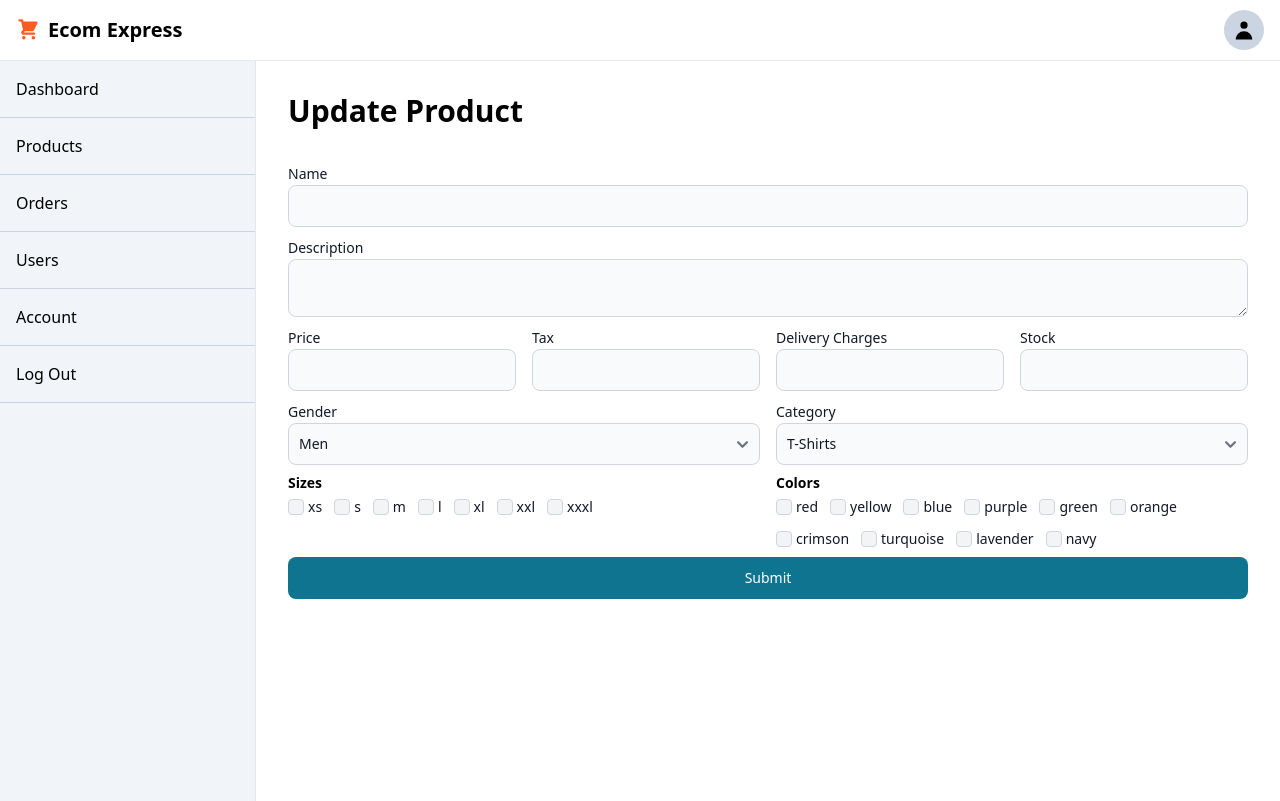
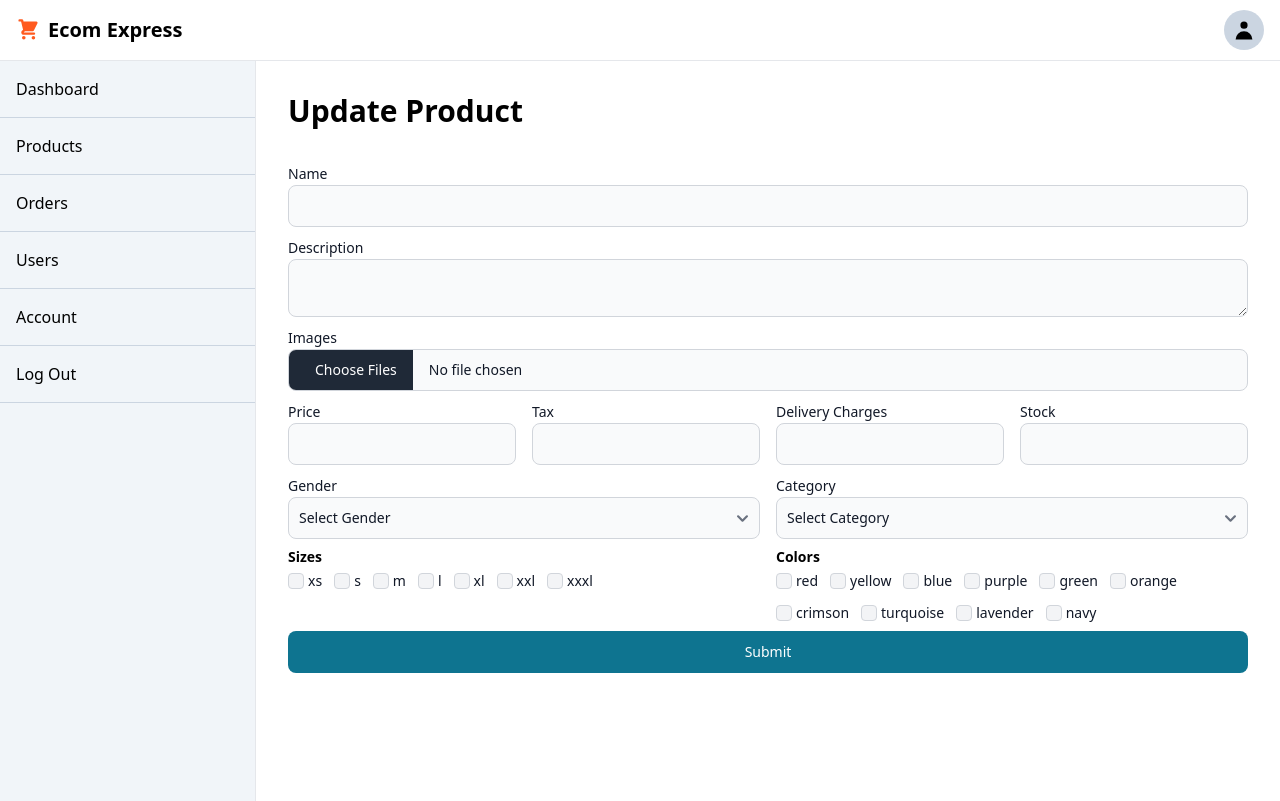
Before and after one commit to manikant-codes/node-projects, a React (Create React App) app in the folder frontend/: page /admin/products/1 in a window 1280 px wide. Built offline with nearby package versions, Linux system fonts and the light colour scheme.

Commit message:
implemented state

```diff
--- a/frontend/src/components/admin/productsListAdmin/AddUpdateProducts.jsx
+++ b/frontend/src/components/admin/productsListAdmin/AddUpdateProducts.jsx
@@ -1,19 +1,22 @@
 import { Button, Checkbox, Label, Select, Textarea } from "flowbite-react";
-import React from "react";
+import React, { useState } from "react";
 import { useParams } from "react-router-dom";
 import AdminPageTitle from "../../common/AdminPageTitle";
 import MyInput from "../../common/form/MyInput";
 import MyTextarea from "../../common/form/MyTextarea";
 import MySelect from "../../common/form/MySelect";
 import MyMultiCheckboxes from "../../common/form/MyMultiCheckboxes";
+import MyImageUpload from "../../common/form/MyImageUpload";
 
 const genderOprtions = [
+  { value: "", text: "Select Gender" },
   { value: "men", text: "Men" },
   { value: "women", text: "Women" },
   { value: "kids", text: "Kids" },
 ];
 
 const categoryOprtions = [
+  { value: "", text: "Select Category" },
   { value: "t-shirts", text: "T-Shirts" },
   { value: "shirts", text: "Shirts" },
   { value: "jeans", text: "Jeans" },
@@ -42,35 +45,131 @@ const colorsOptions = [
   { name: "navy", checked: false },
 ];
 
+const initialState = {
+  name: "",
+  desc: "",
+  price: "",
+  taxRate: "",
+  deliveryCharges: "",
+  stock: "",
+  images: [],
+  category: "",
+  gender: "",
+  sizes: sizesOptions,
+  colors: colorsOptions,
+};
+
 function AddUpdateProducts() {
   const { id } = useParams();
+  const [formState, setFormState] = useState(initialState);
+  const isAdd = id === "add";
 
-  const isAdd = id === "add";
+  function handleChange(e) {
+    setFormState({ ...formState, [e.target.name]: e.target.value });
+  }
+
+  function handleCheck(e, field) {
+    const updatedField = formState[field].map((value) => {
+      if (value.name === e.target.name) {
+        return { ...value, checked: !value.checked };
+      }
+      return value;
+    });
+
+    setFormState({ ...formState, [field]: updatedField });
+  }
+
+  function handleUpload(e) {
+    console.log(Array.from(e.target.files));
+    setFormState({
+      ...formState,
+      images: [...formState.images, ...Array.from(e.target.files)],
+    });
+  }
+
+  function handleRemove(index) {
+    const updatedField = formState.images.filter((value, i) => {
+      if (i === index) {
+        return false;
+      }
+      return true;
+    });
+    setFormState({ ...formState, images: updatedField });
+  }
+
+  console.log("formState", formState);
 
   return (
     <div>
       <AdminPageTitle title={isAdd ? "Add Product" : "Update Product"} />
       <div>
         <form className="flex flex-col gap-2">
-          <MyInput name="name" />
-          <MyTextarea name="desc" label="Description" />
+          <MyInput name="name" value={formState.name} onChange={handleChange} />
+          <MyTextarea
+            name="desc"
+            label="Description"
+            value={formState.desc}
+            onChange={handleChange}
+          />
+          <MyImageUpload
+            name="images"
+            multiple={true}
+            onChange={handleUpload}
+            remove={handleRemove}
+          />
           <div className="grid grid-cols-1 md:grid-cols-2 lg:grid-cols-4 gap-4">
-            <MyInput name="price" />
-            <MyInput name="taxRate" label="Tax" type="number" />
+            <MyInput
+              name="price"
+              type="number"
+              value={formState.price}
+              onChange={handleChange}
+            />
+            <MyInput
+              name="taxRate"
+              label="Tax"
+              type="number"
+              value={formState.taxRate}
+              onChange={handleChange}
+            />
             <MyInput
               name="deliveryCharges"
               label="Delivery Charges"
               type="number"
+              value={formState.deliveryCharges}
+              onChange={handleChange}
             />
-            <MyInput name="stock" type="number" />
+            <MyInput
+              name="stock"
+              type="number"
+              value={formState.stock}
+              onChange={handleChange}
+            />
           </div>
           <div className="grid grid-cols-1 lg:grid-cols-2 gap-4">
-            <MySelect name="gender" options={genderOprtions} />
-            <MySelect name="category" options={categoryOprtions} />
+            <MySelect
+              name="gender"
+              options={genderOprtions}
+              value={formState.gender}
+              onChange={handleChange}
+            />
+            <MySelect
+              name="category"
+              options={categoryOprtions}
+              value={formState.category}
+              onChange={handleChange}
+            />
           </div>
           <div className="grid grid-cols-1 lg:grid-cols-2 gap-4">
-            <MyMultiCheckboxes label="Sizes" options={sizesOptions} />
-            <MyMultiCheckboxes label="Colors" options={colorsOptions} />
+            <MyMultiCheckboxes
+              label="Sizes"
+              options={formState.sizes}
+              onChange={handleCheck}
+            />
+            <MyMultiCheckboxes
+              label="Colors"
+              options={formState.colors}
+              onChange={handleCheck}
+            />
           </div>
           <Button type="submit">Submit</Button>
         </form>
--- /dev/null
+++ b/frontend/src/components/common/form/MyImageUpload.jsx
@@ -0,0 +1,61 @@
+import { Label, TextInput } from "flowbite-react";
+import React, { useState } from "react";
+import { getLabelFromName } from "../../../helpers/productsFormHelper";
+import MyImagesPreview from "./MyImagesPreview";
+
+function MyImageUpload({
+  name,
+  label,
+  multiple = false,
+  onChange,
+  remove,
+  ...others
+}) {
+  const labelText = label || getLabelFromName(name);
+  const [urls, setUrls] = useState([]);
+
+  function handleUpload(e) {
+    const temp = [];
+    for (const file of e.target.files) {
+      temp.push(URL.createObjectURL(file));
+    }
+    setUrls([...urls, ...temp]);
+  }
+
+  function handleRemove(index) {
+    const updatedUrls = urls.filter((value, i) => {
+      if (i === index) {
+        return false;
+      }
+      return true;
+    });
+    setUrls(updatedUrls);
+  }
+
+  return (
+    <div>
+      <Label htmlFor={name}>{labelText}</Label>
+      <MyImagesPreview
+        images={urls}
+        remove={(index) => {
+          remove(index);
+          handleRemove(index);
+        }}
+      />
+      <TextInput
+        id={name}
+        name={name}
+        type="file"
+        multiple={multiple}
+        onChange={(e) => {
+          onChange(e);
+          handleUpload(e);
+        }}
+        {...others}
+        className="[&>div>input]:py-0"
+      />
+    </div>
+  );
+}
+
+export default MyImageUpload;
--- /dev/null
+++ b/frontend/src/components/common/form/MyImagesPreview.jsx
@@ -0,0 +1,28 @@
+import { Button } from "flowbite-react";
+import React from "react";
+import { HiTrash } from "react-icons/hi";
+
+function MyImagesPreview({ images, remove }) {
+  return (
+    <div className="flex items-center gap-2">
+      {images.map((img, index) => {
+        return (
+          <div className="w-20 h-20 rounded-lg border border-slate-300 overflow-hidden relative">
+            <img src={img} alt="" className="h-full w-full object-cover" />
+            <Button
+              pill
+              className="absolute top-[2px] right-[2px] h-[24px] w-[24px] flex items-center justify-center"
+              onClick={() => {
+                remove(index);
+              }}
+            >
+              <HiTrash />
+            </Button>
+          </div>
+        );
+      })}
+    </div>
+  );
+}
+
+export default MyImagesPreview;
--- a/frontend/src/components/common/form/MyMultiCheckboxes.jsx
+++ b/frontend/src/components/common/form/MyMultiCheckboxes.jsx
@@ -1,7 +1,7 @@
 import { Checkbox, Label } from "flowbite-react";
 import React from "react";
 
-function MyMultiCheckboxes({ label, options }) {
+function MyMultiCheckboxes({ label, options, onChange }) {
   return (
     <div className="flex flex-col gap-1">
       <p className="text-sm font-semibold">{label}</p>
@@ -9,7 +9,14 @@ function MyMultiCheckboxes({ label, options }) {
         {options.map((value, index) => {
           return (
             <div className="flex items-center gap-1" key={index}>
-              <Checkbox id={value.name} name={value.name} />
+              <Checkbox
+                id={value.name}
+                name={value.name}
+                checked={value.checked}
+                onChange={(e) => {
+                  onChange(e, label.toLowerCase());
+                }}
+              />
               <Label htmlFor={value.name}>{value.name}</Label>
             </div>
           );
```
